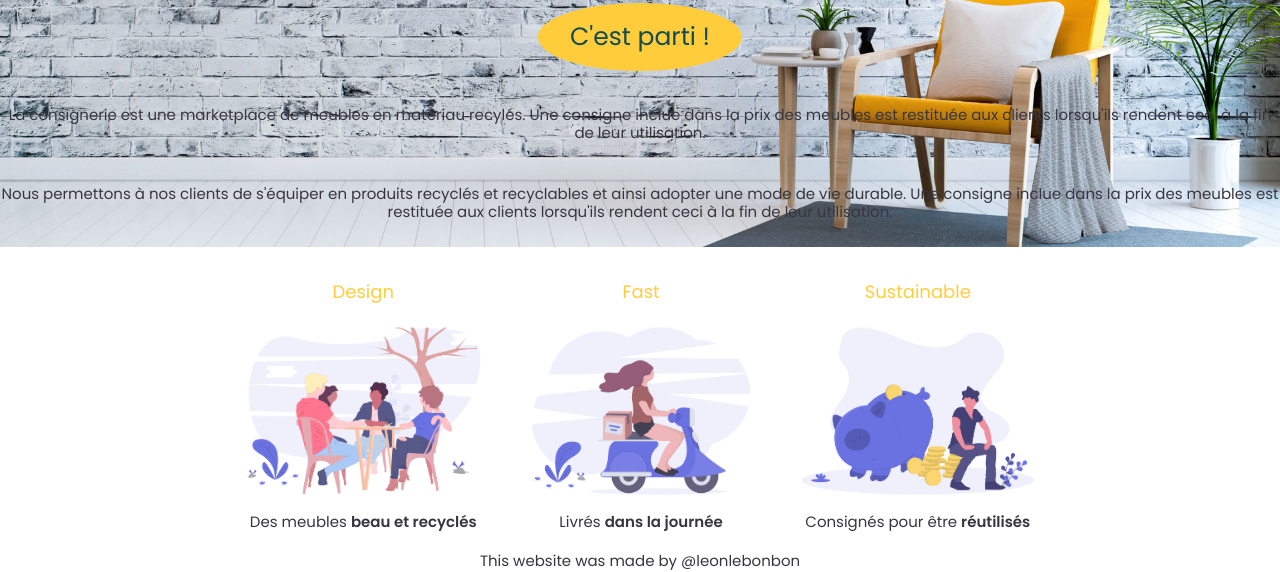
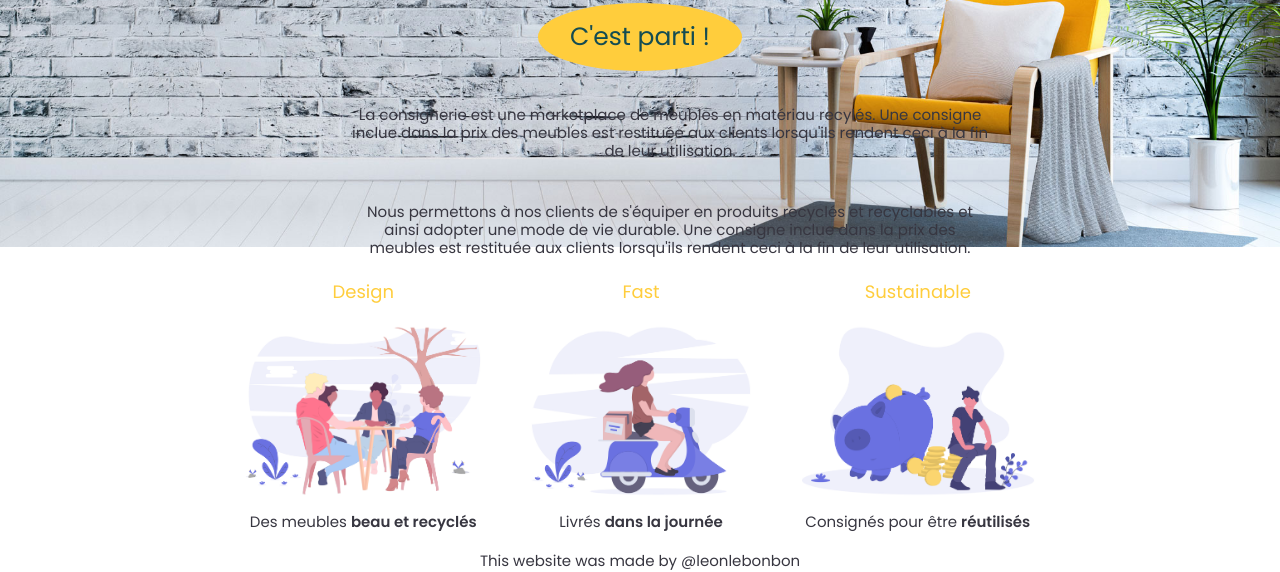
Before and after one commit to leonlebonbon/La-Consignerie, a plain HTML site: page index.html in a window 1280 px wide. Shown: the part 173-745 px from the top of the page. Drawn offline with nearby package versions, Linux system fonts and the light colour scheme.

Commit message:
update style

```diff
--- a/style.css
+++ b/style.css
@@ -25,6 +25,7 @@ h4 {
 	font-size: 15px;
 	font-family: 'Poppins', sans-serif;
 	padding-top: 35px;
+	text-align: center;
 }
 
 p {
@@ -76,7 +77,9 @@ a:hover {
 }
 
 .description {
+		width: 50%;
 		text-align: center;
+		margin-left: 350px;
  }
 
  body {
```
